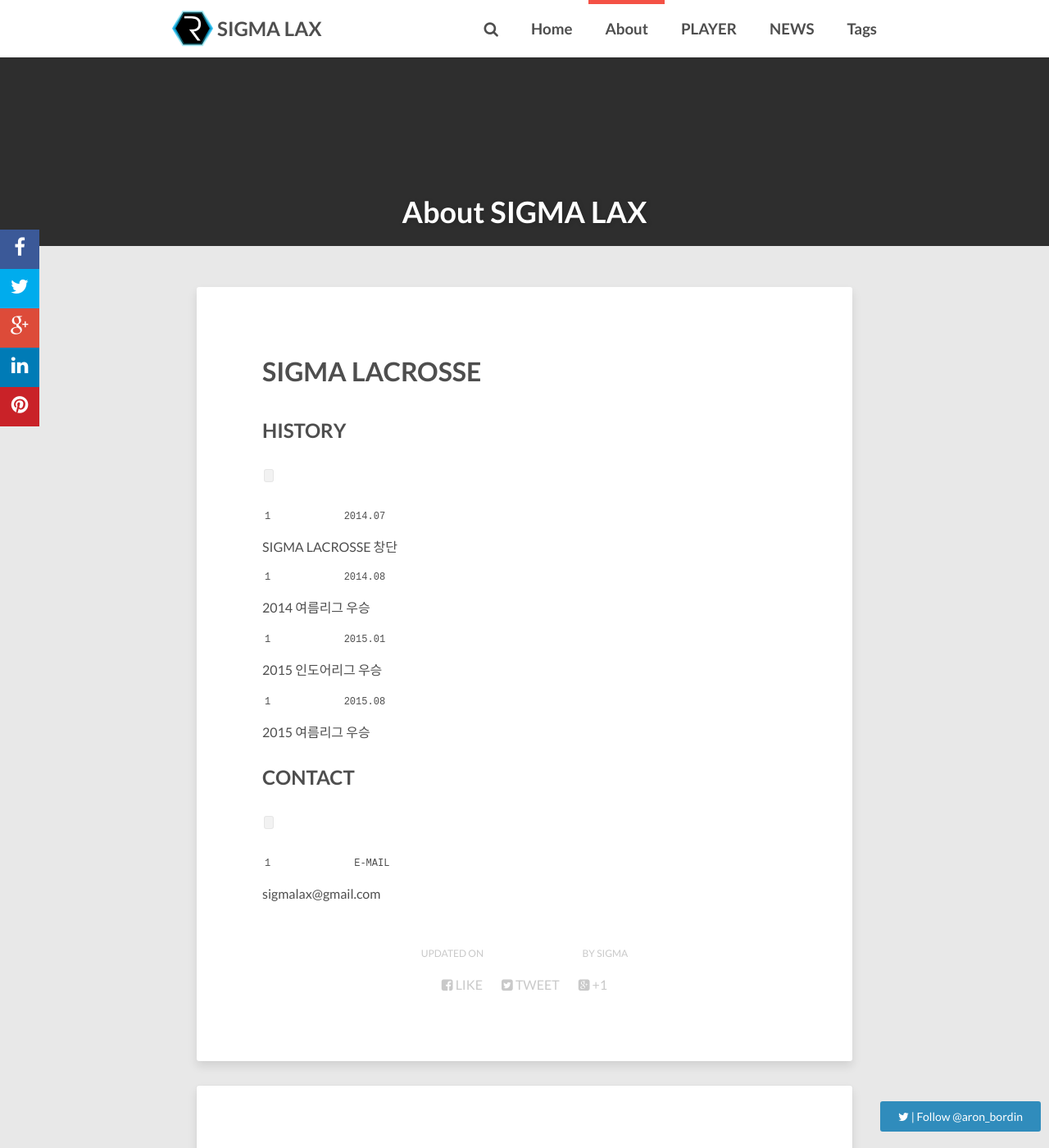
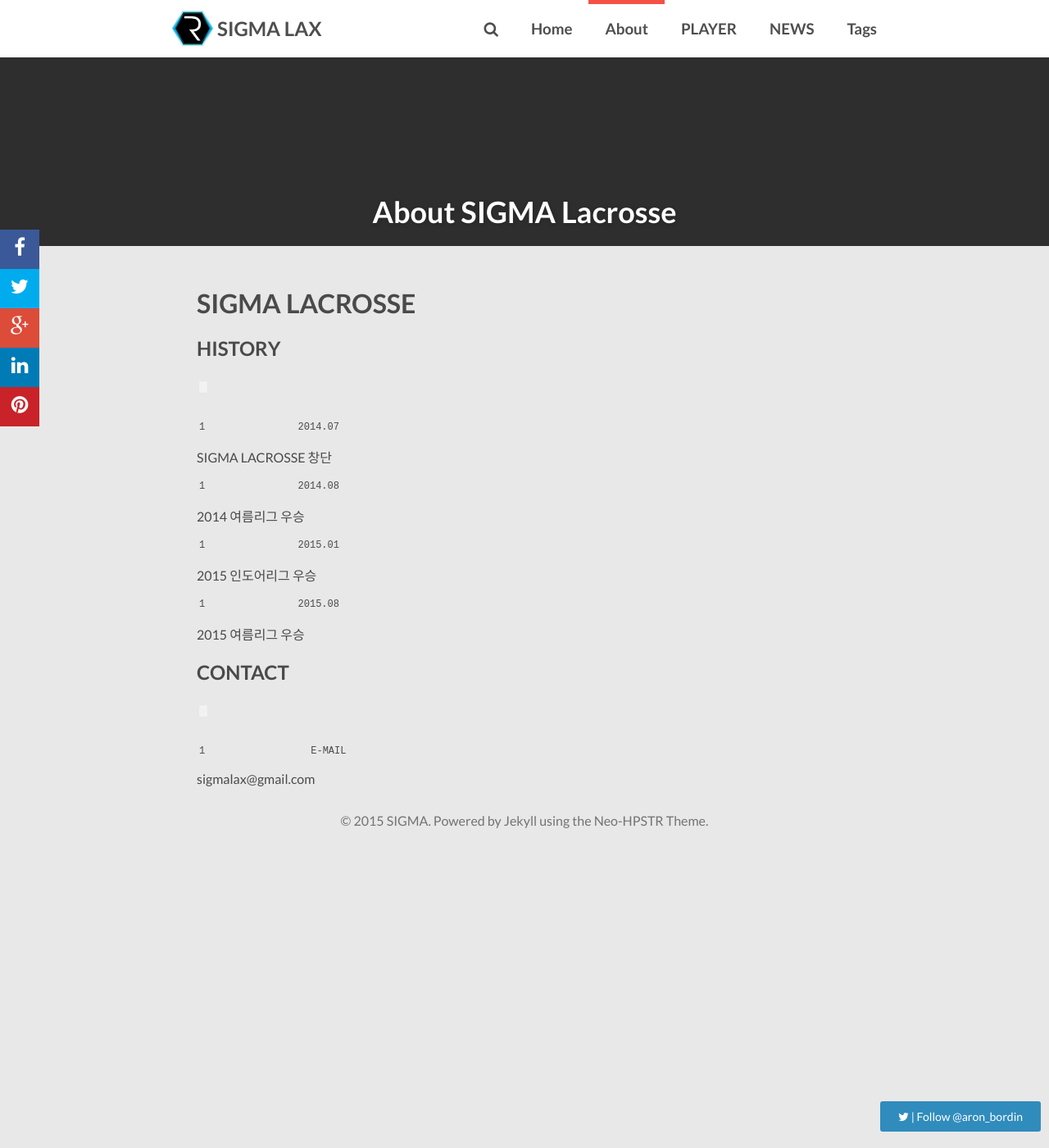
Before and after one commit to sigma-lax/sigma-lax.github.io, a Jekyll site: the page built from about/index.md, in a window 1280 px wide and 1400 px high. Shown: the whole window at 82% size. Built offline with Jekyll 4.4.1, drawn with Linux system fonts in a browser that asks for light colours; nearby versions of some CDN libraries; comment, search, counter and statistics services are not loaded; some of the changed text lies outside the part shown.

Commit message:
layout type 변경
page -> post-index

```diff
--- a/about/index.md
+++ b/about/index.md
@@ -1,9 +1,9 @@
 ---
-layout: page
-title: About SIGMA LAX
+layout: post-index
+title: "About SIGMA Lacrosse"
 description: "everything"
-modified: 2015-11-09
 tags: [sigma]
+comments: false
 ---
 # SIGMA LACROSSE
 
```
Also changed, not shown: player/index.md (+3 -3 lines).
